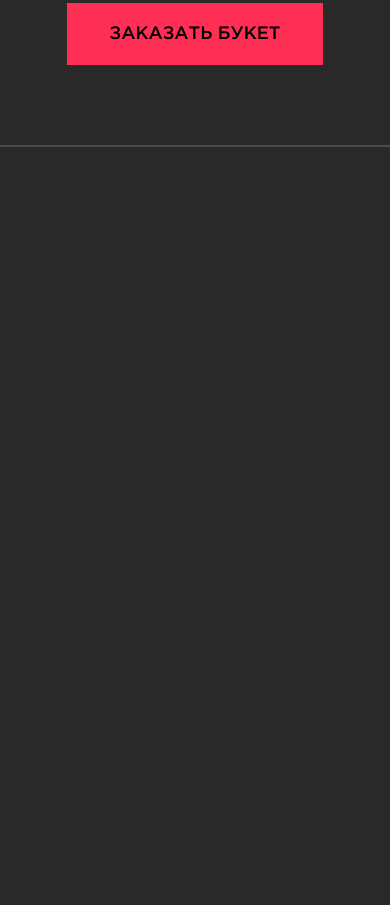
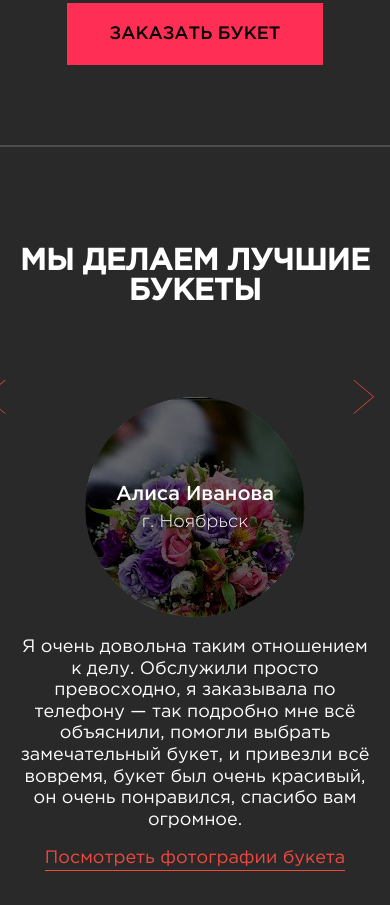
Before and after one commit to imgrekov/flowers-delivery, a website built with Parcel: page src/index.html in a window 390 px wide. Shown: the part 870-1775 px from the top of the page. Built offline with nearby package versions, Linux system fonts and the light colour scheme; files whose address does not match are found by name.

Commit message:
Сверстал секцию reviews без адаптива. Подключил слайдер

```diff
--- a/package.json
+++ b/package.json
@@ -6,7 +6,7 @@
 	"scripts": {
 		"dev": "rm -rf dist && rm -rf .cache && parcel src/index.html",
 		"build": "rm -rf public && rm -rf .cache && parcel build src/index.html -d ./public/",
-		"clear": "rm -rf public && rm -rf .cache"
+		"clear": "rm -rf public && rm -rf dist && rm -rf .cache"
 	},
 	"keywords": [
 		"study",
--- a/src/assets/js/components/slider.js
+++ b/src/assets/js/components/slider.js
@@ -1,6 +1,6 @@
 import Glide from '@glidejs/glide'
 
-export const slider = () =>
+export const flowersSlider = () =>
 	new Glide('.header-slider', {
 		type: 'carousel',
 		startAt: 0,
@@ -18,3 +18,10 @@ export const slider = () =>
 			},
 		},
 	}).mount()
+
+export const reviewsSlider = () =>
+	new Glide('.reviews-slider', {
+		type: 'carousel',
+		startAt: 0,
+		perView: 1,
+	}).mount()
--- a/src/assets/js/index.js
+++ b/src/assets/js/index.js
@@ -1,4 +1,6 @@
 import '../sass/style.sass'
-import { slider } from './components/slider'
+import { flowersSlider, reviewsSlider } from './components/slider'
 
-slider()
+flowersSlider()
+
+reviewsSlider()
--- a/src/assets/sass/_custom.sass
+++ b/src/assets/sass/_custom.sass
@@ -16,6 +16,14 @@ img
   width: 100%
   height: 2px
   background-color: $color-line
+
+.section-title
+  line-height: 1
+  text-align: center
+  color: $color-white
+  font-size: 1.875rem
+  text-transform: uppercase
+  +medium
 
 .container,
 .container-fluid,
--- a/src/assets/sass/components/_header.sass
+++ b/src/assets/sass/components/_header.sass
@@ -37,5 +37,3 @@
       border: 0.188rem solid #ff2e55
       background-color: #ff2e55
       +medium
-
-@import '../vendor/slider'
--- /dev/null
+++ b/src/assets/sass/components/_main.sass
@@ -0,0 +1,3 @@
+.main
+
+@import './main-content/reviews'
--- /dev/null
+++ b/src/assets/sass/components/main-content/_reviews.sass
@@ -0,0 +1,4 @@
+.reviews
+  margin-top: 100px
+  &__title
+    margin-bottom: 90px
--- a/src/assets/sass/style.sass
+++ b/src/assets/sass/style.sass
@@ -4,15 +4,17 @@
 @import "vendor/vars"
 ///import fonts
 @import "vendor/fonts"
-///import slick and slick-theme
+// import "vendor/glide.core"
 @import "node_modules/@glidejs/glide/src/assets/sass/glide.core"
+// import "vendor/glide.theme"
 @import "node_modules/@glidejs/glide/src/assets/sass/glide.theme"
-// @import "vendor/glide"
-// @import "vendor/glide-theme"
+///import custom slider
+@import 'vendor/slider'
 ///import custom styles
 @import "custom"
 
 ///import site components
 @import "components/nav"
 @import "components/header"
+@import "components/main"
 @import "components/footer"
--- a/src/assets/sass/vendor/_slider.sass
+++ b/src/assets/sass/vendor/_slider.sass
@@ -1,8 +1,7 @@
-
 .header
   &-slider
     position: relative
-    &__slides
+    &__wrap
       user-select: none
     &__items
     &__item
@@ -63,6 +62,131 @@
   &__slider
     margin-bottom: 80px
 
+.reviews
+  &-slider
+    position: relative
+    &__wrap
+    &__items
+    &__item
+      display: flex
+      align-items: center
+      justify-content: center
+      user-select: none
+    &__image
+      position: relative
+      &_darken
+        position: relative
+        overflow: hidden
+        border-radius: 50%
+        object-fit: cover
+        width: 220px
+        height: 220px
+        &::after
+          content: ''
+          position: absolute
+          display: block
+          top: 0
+          left: 0
+          width: 100%
+          height: 100%
+          background-color: #00000099
+          border-radius: 50%
+      &-text
+        position: absolute
+        top: 50%
+        left: 50%
+        margin-bottom: 0
+        transform: translate(-50%, -50%)
+        text-align: center
+        font-size: 1.25rem
+        +medium
+        span
+          display: block
+          font-size: 1.125rem
+          +light
+    &__desc
+      margin-left: 52px
+      &-text
+        max-width: 490px
+        font-size: 1.125rem
+        line-height: 1.2
+        white-space: normal
+      &-link
+        position: relative
+        display: inline-block
+        color: $color-action
+        font-size: 1.125rem
+        line-height: 1
+        +trs
+        &::after
+          content: ''
+          position: absolute
+          bottom: -0.25rem
+          left: 0
+          display: block
+          width: 100%
+          height: 1px
+          background-color: $color-action
+          +trs
+        &:hover
+          color: lighten($color-action, 10%)
+          text-decoration: none
+          +trs
+          &::after
+            background-color: lighten($color-action, 10%)
+            +trs
+
+    &__controls
+      &_prev,
+      &_next
+        display: block
+        height: 100%
+        position: absolute
+        top: 50%
+        transform: translateY(-50%)
+        width: 24px
+        text-align: center
+        background-color: transparent
+        border: transparent
+      &:focus
+        outline: none
+      &_prev
+        left: -1.5rem
+        background: url('../images/slider/controls/reviews_prev.svg') center no-repeat
+        +trs
+        &:hover
+          background: url('../images/slider/controls/reviews_prev_hover.svg') center no-repeat
+          +trs
+      &_next
+        right: -1.5rem
+        background: url('../images/slider/controls/reviews_next.svg') center no-repeat
+        +trs
+        &:hover
+          background: url('../images/slider/controls/reviews_next_hover.svg') center no-repeat
+          +trs
+
+@media screen and ( max-width: 992px )
+  .reviews
+    &-slider
+      &__desc
+        margin-left: 20px
+      &__controls
+        &_prev
+          left: -2rem
+        &_next
+          right: -2rem
+
+@media screen and ( max-width: 768px )
+  .reviews
+    &-slider
+      &__item
+        flex-direction: column
+      &__image
+        margin-bottom: 20px
+      &__desc
+        margin-left: 0
+        text-align: center
+
 @media screen and ( max-width: 576px )
   .header
     &-slider
@@ -71,3 +195,16 @@
           left: 0
         &_next
           right: 0
+
+  .reviews
+    &-slider
+      &__controls
+        &_prev,
+        &_next
+          top: 0
+          right: 0
+        &_prev
+          right: 0 !important
+          // left: 0
+        &_next
+          // right: 0
--- a/src/index.html
+++ b/src/index.html
@@ -48,7 +48,7 @@
 					</div>
 					<!-- /.header__text -->
 					<div class="header-slider header__slider">
-						<div class="header-slider__slides slider__track glide__track" data-glide-el="track">
+						<div class="header-slider__wrap slider__track glide__track" data-glide-el="track">
 							<ul class="header-slider__items slider__slides glide__slides">
 								<li class="header-slider__item">
 									<div class="header-slider__image">
@@ -127,12 +127,13 @@
 							<button class="header-slider__controls_prev" data-glide-dir="<"></button>
 							<button class="header-slider__controls_next" data-glide-dir=">"></button>
 						</div>
+						<!-- /.header-slider__controls -->
 					</div>
 					<!-- /.header__slider.glide -->
 					<div class="header__text header__text-cta">
 						<p>
 							Закажите эксклюзивный букет со
-							<span>скидкой 10%</span>
+							<span>скидкой&nbsp;10%</span>
 						</p>
 					</div>
 					<!-- /.header__text -->
@@ -146,6 +147,89 @@
 			<!-- /.container -->
 
 			<div class="line"></div>
+			<!-- /.line -->
+
+			<div class="container">
+				<main class="main">
+					<section class="reviews">
+						<h2 class="section-title reviews__title">Мы делаем лучшие букеты</h2>
+						<!-- /.section-title reviews__title -->
+
+						<div class="reviews-slider">
+							<div class="reviews-slider__wrap slider__track glide__track" data-glide-el="track">
+								<ul class="reviews-slider__items slider__slides glide__slides">
+									<li class="reviews-slider__item">
+										<div class="reviews-slider__image">
+											<div class="reviews-slider__image_darken">
+												<img src="./assets/images/slider/reviews/review-1.png" alt="" />
+											</div>
+											<!-- /.reviews-slider__image_darken -->
+											<p class="reviews-slider__image-text">
+												Алиса Иванова
+												<span>г. Ноябрьск</span>
+											</p>
+											<!-- /.rereviews-slider__image-text -->
+										</div>
+										<!-- /.reviews-slider__image -->
+										<div class="reviews-slider__desc">
+											<p class="reviews-slider__desc-text">
+												Я&nbsp;очень довольна таким отношением к&nbsp;делу. Обслужили просто превосходно,
+												я&nbsp;заказывала по телефону — так подробно мне всё объяснили, помогли выбрать замечательный
+												букет, и&nbsp;привезли всё вовремя, букет был очень красивый, он очень понравился, спасибо вам
+												огромное.
+											</p>
+											<!-- /.reviews-slider__desc-text -->
+											<a href="#!" class="reviews-slider__desc-link">Посмотреть фотографии букета</a>
+											<!-- /.reviews-slider__desc-link -->
+										</div>
+										<!-- /.p reviews-slider__desc -->
+									</li>
+									<!-- /.reviews-slider__item -->
+
+									<li class="reviews-slider__item">
+										<div class="reviews-slider__image">
+											<div class="reviews-slider__image_darken">
+												<img src="./assets/images/slider/reviews/1.jpg" alt="" />
+											</div>
+											<!-- /.reviews-slider__image_darken -->
+											<p class="reviews-slider__image-text">
+												Алиса Иванова
+												<span>г. Ноябрьск</span>
+											</p>
+											<!-- /.rereviews-slider__image-text -->
+										</div>
+										<!-- /.reviews-slider__image -->
+										<div class="reviews-slider__desc">
+											<p class="reviews-slider__desc-text">
+												Я&nbsp;очень довольна таким отношением к&nbsp;делу. Обслужили просто превосходно,
+												я&nbsp;заказывала по телефону — так подробно мне всё объяснили, помогли выбрать замечательный
+												букет, и&nbsp;привезли всё вовремя, букет был очень красивый, он очень понравился, спасибо вам
+												огромное.
+											</p>
+											<!-- /.reviews-slider__desc-text -->
+											<a href="#!" class="reviews-slider__desc-link">Посмотреть фотографии букета</a>
+											<!-- /.reviews-slider__desc-link -->
+										</div>
+										<!-- /.p reviews-slider__desc -->
+									</li>
+									<!-- /.reviews-slider__item -->
+								</ul>
+								<!-- /.reviews-slider__items slider__slides glide__slides -->
+							</div>
+							<!-- /.reviews-slider__wrap slider__track glide__track -->
+							<div class="reviews-slider__controls" data-glide-el="controls">
+								<button class="reviews-slider__controls_prev" data-glide-dir="<"></button>
+								<button class="reviews-slider__controls_next" data-glide-dir=">"></button>
+							</div>
+							<!-- /.reviews-slider__controls -->
+						</div>
+						<!-- /.reviews-slider -->
+					</section>
+					<!-- /.reviews -->
+				</main>
+				<!-- /.main -->
+			</div>
+			<!-- /.container -->
 		</div>
 		<!-- /.page -->
 		<script src="./assets/js/index.js"></script>
```
Also changed, not shown: src/assets/images/slider/controls/reviews_next.svg (added), src/assets/images/slider/controls/reviews_next_hover.svg (added), src/assets/images/slider/controls/reviews_prev.svg (added), src/assets/images/slider/controls/reviews_prev_hover.svg (added), src/assets/images/slider/reviews/1.jpg (added), src/assets/images/slider/reviews/review-1.png (added).
